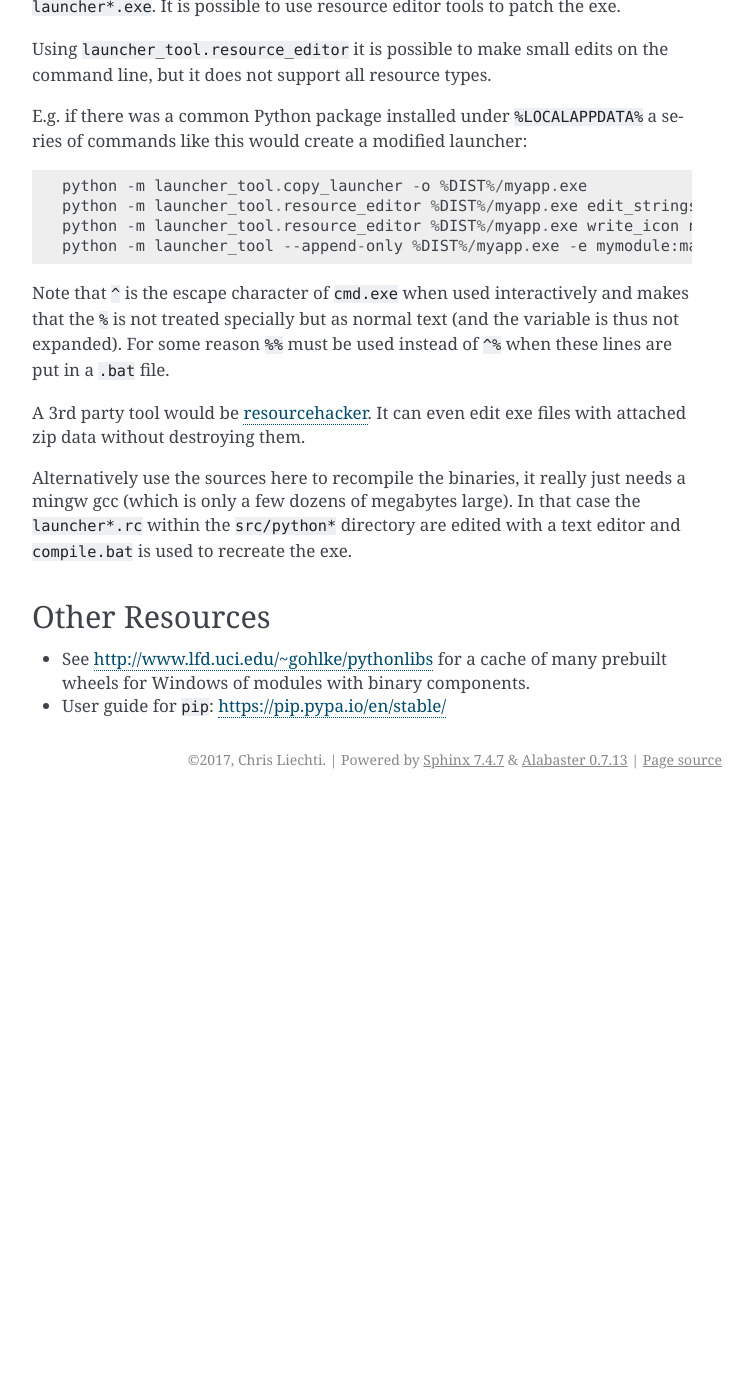
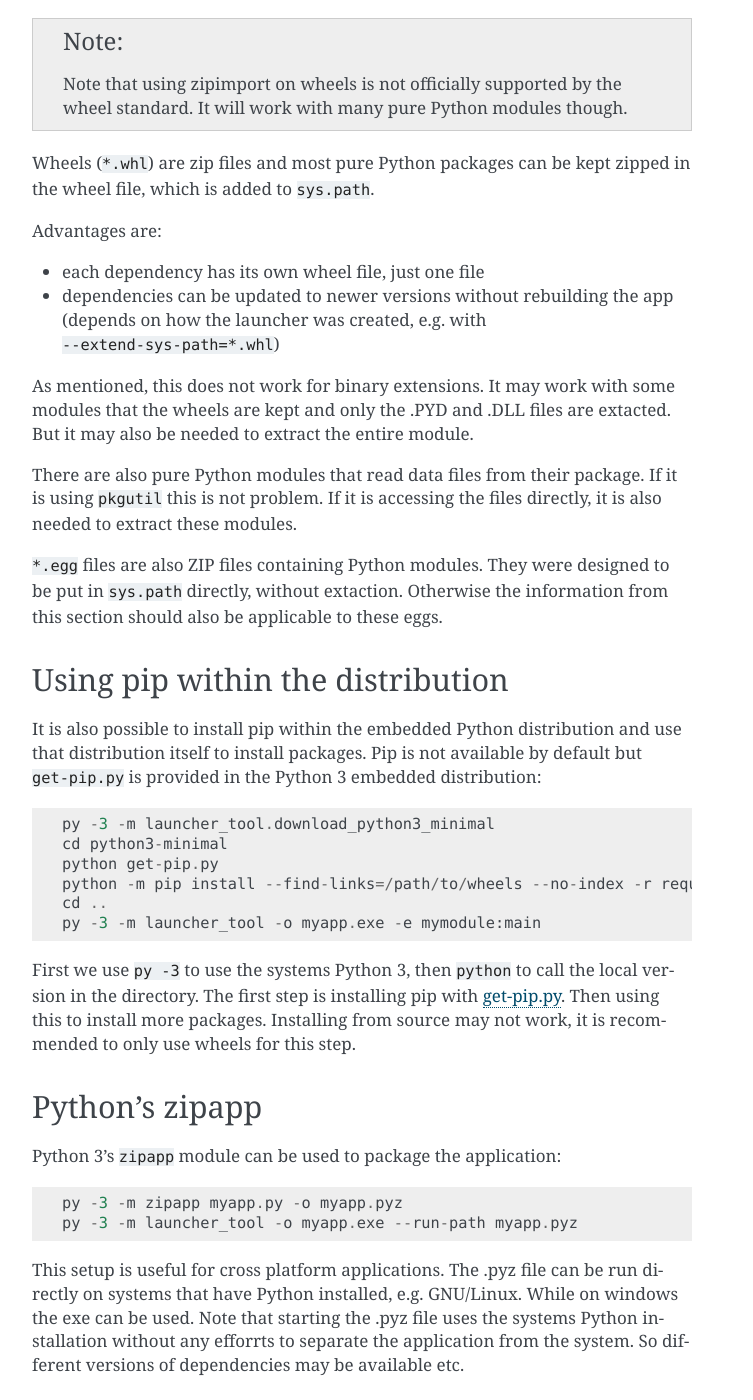
Before and after one commit to zsquareplusc/python-embedded-launcher, a Sphinx documentation site: the page built from documentation/advanced_usage.rst, in a window 1280 px wide and 1400 px high, scrolled down 2019 px. Shown: the whole window, without its empty margins (388-1141 px from the left). Built offline with Sphinx 7.4.7, drawn with Linux system fonts in a browser that asks for light colours; before the commit the page ends 2818 px from its top, so only the background shows below that; some of the changed text lies outside the part shown.

Commit message:
docs: extend advanced and technical sections

```diff
--- a/documentation/advanced_usage.rst
+++ b/documentation/advanced_usage.rst
@@ -2,10 +2,37 @@
  Advanced Usage
 ================
 
-Advanced
+``bdist_launcher`` is easy to get started. But it is also possible to apply
+the steps to create a distribution manually, which gives more control
+over how the distribution will look like.
+
+Distribution types
+==================
+
+Extract all Python modules
+    This is what ``bdist_launcher`` does and it is the most compatible
+    solution. It works with extensions that have binary code / DLLs / PYD
+    files.
+
+    It has the drawback that it generates a lot of individual files.
+
+Keep dependencies zipped
+    Python can load modules from ZIP files, so for pure Python modules, it
+    is possible to put the modules in one or more ZIP files.
+
+    For example, it is possible to:
+
+    - put all the modules in the ZIP file at the end of the exe
+    - put all in a separate ZIP file (e.g. useful if there are multiple
+      exes with common libraries)
+    - use wheel files directly
+
+A mix of those
+    It is also possible to mix extracted modules and ZIP files.
+
+
+Examples
 ========
-It is also possible to apply the steps to create a distribution manually.
-
 The ``example`` directory has demos where these steps are written in a batch
 file that is ready to run. The description here explains the steps.
 On Windows, once Python 3 is installed, the Python Launcher ``py`` is
@@ -62,10 +89,42 @@
     py -m pip install --isolated --prefix=dist --ignore-installed --find-links=wheels --no-index -r requirements.txt
 
 
-Alternatives
-------------
+Using Wheels directly
+=====================
+.. note::
+
+    Note that using zipimport on wheels is not officially supported by the
+    wheel standard. It will work with many pure Python modules though.
+
+Wheels (``*.whl``) are zip files and most pure Python packages can be kept
+zipped in the wheel file, which is added to ``sys.path``.
+
+Advantages are:
+
+- each dependency has its own wheel file, just one file
+- dependencies can be updated to newer versions without rebuilding the app
+  (depends on how the launcher was created, e.g. with
+  ``--extend-sys-path=*.whl``)
+
+As mentioned, this does not work for binary extensions. It may work with some
+modules that the wheels are kept and only the .PYD and .DLL files are extacted.
+But it may also be needed to extract the entire module.
+
+There are also pure Python modules that read data files from their package. If
+it is using ``pkgutil`` this is not problem. If it is accessing the files
+directly, it is also needed to extract these modules.
+
+``*.egg`` files are also ZIP files containing Python modules. They were
+designed to be put in ``sys.path`` directly, without extaction. Otherwise
+the information from this section should also be applicable to these eggs.
+
+
+Using pip within the distribution
+=================================
 It is also possible to install pip within the embedded Python distribution
-and use that distribution itself to install packages::
+and use that distribution itself to install packages. Pip is not available
+by default but ``get-pip.py`` is provided in the Python 3 embedded
+distribution::
 
     py -3 -m launcher_tool.download_python3_minimal
     cd python3-minimal
@@ -82,10 +141,29 @@
 .. _get-pip.py: https://bootstrap.pypa.io/get-pip.py:
 
 
+Python's zipapp
+===============
 Python 3's ``zipapp`` module can be used to package the application::
 
     py -3 -m zipapp myapp.py -o myapp.pyz
     py -3 -m launcher_tool -o myapp.exe --run-path myapp.pyz
+
+This setup is useful for cross platform applications. The .pyz file can
+be run directly on systems that have Python installed, e.g. GNU/Linux. While
+on windows the exe can be used. Note that starting the .pyz file uses the
+systems Python installation without any efforrts to separate the application
+from the system. So different versions of dependencies may be available etc.
+
+
+Virtualenv
+==========
+Virtualenv also has the idea to separate Python installations from each other.
+But it's meanto for the local machine / developer etc, not as a means to
+distribute applications.
+
+Virtualenvs are not designed to be moved around on the disk (though there is a
+command line switch to make them movable). They are not suitable
+to create a distribution in combination with the launcher.
 
 
 Customization
@@ -121,6 +199,31 @@
 .. _resourcehacker: http://www.angusj.com/resourcehacker/
 
 
+Cross platform support
+======================
+With two notable exceptions, all the tools can also be run on non-Windows
+machines.
+
+- ``launcher_tool.resource_editor`` uses the Windows API to perform
+  modifications, so it can only be run on Windows. This limitation also
+  applies to ``bdist_launcher`` which uses this tool, depending on the
+  command line switches.
+
+- ``launcher_tool.create_python27_minimal`` copies from an installed Python
+  2.7 and therefore needs to be run on Windows (Use Python 3 to avoid this).
+
+Though there may be workarounds for that by doing these things only once on
+a Windows machine and making the results available to the build machine under
+a different OS.
+
+Also note that it may be needed to explicitly state --32/--64 and the Python
+Python version instead of using the autodetection. Also if modules are
+installed / extracted with ``pip install`` a wrong architecture may be used
+(especially for binary extensions where pip would install the version
+compatible with the host and not the one for Windows).
+
+
+
 Other Resources
 ===============
 - See http://www.lfd.uci.edu/~gohlke/pythonlibs for a cache of many prebuilt
```
Also changed, not shown: documentation/technical.rst (+19 -4 lines).
